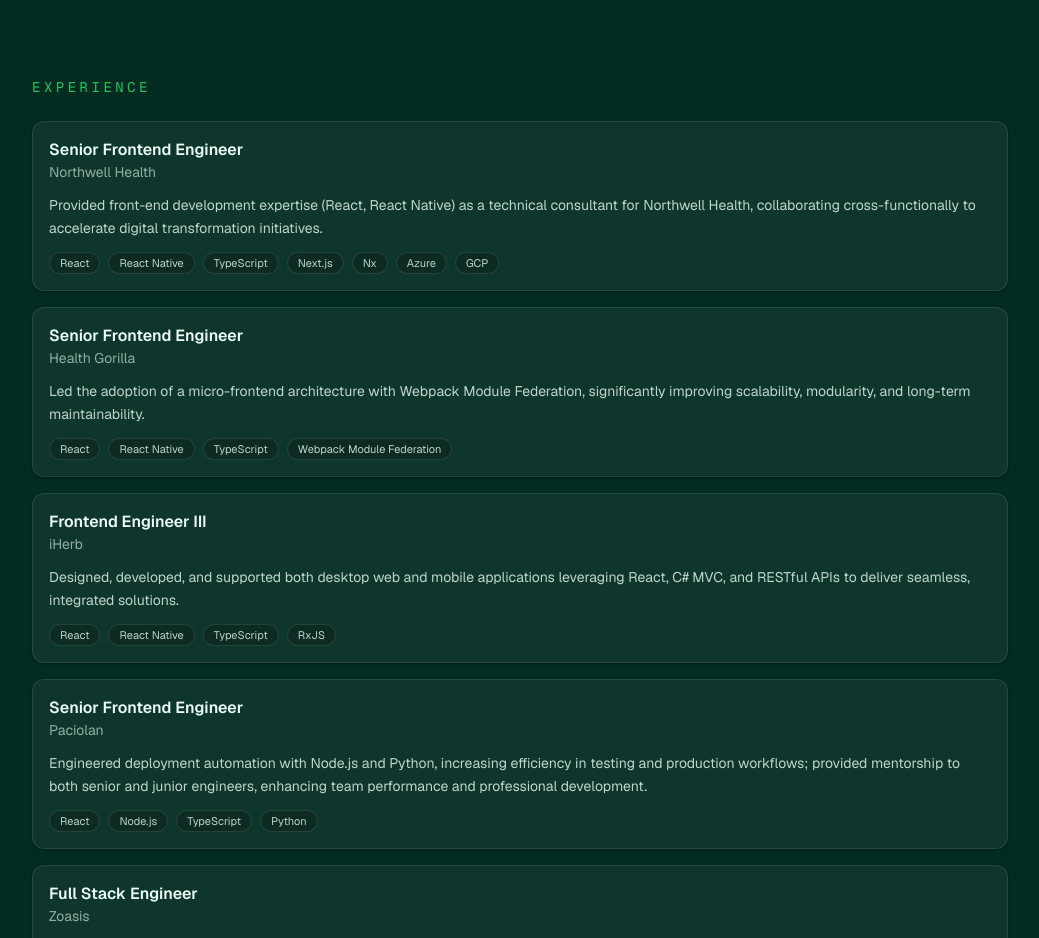
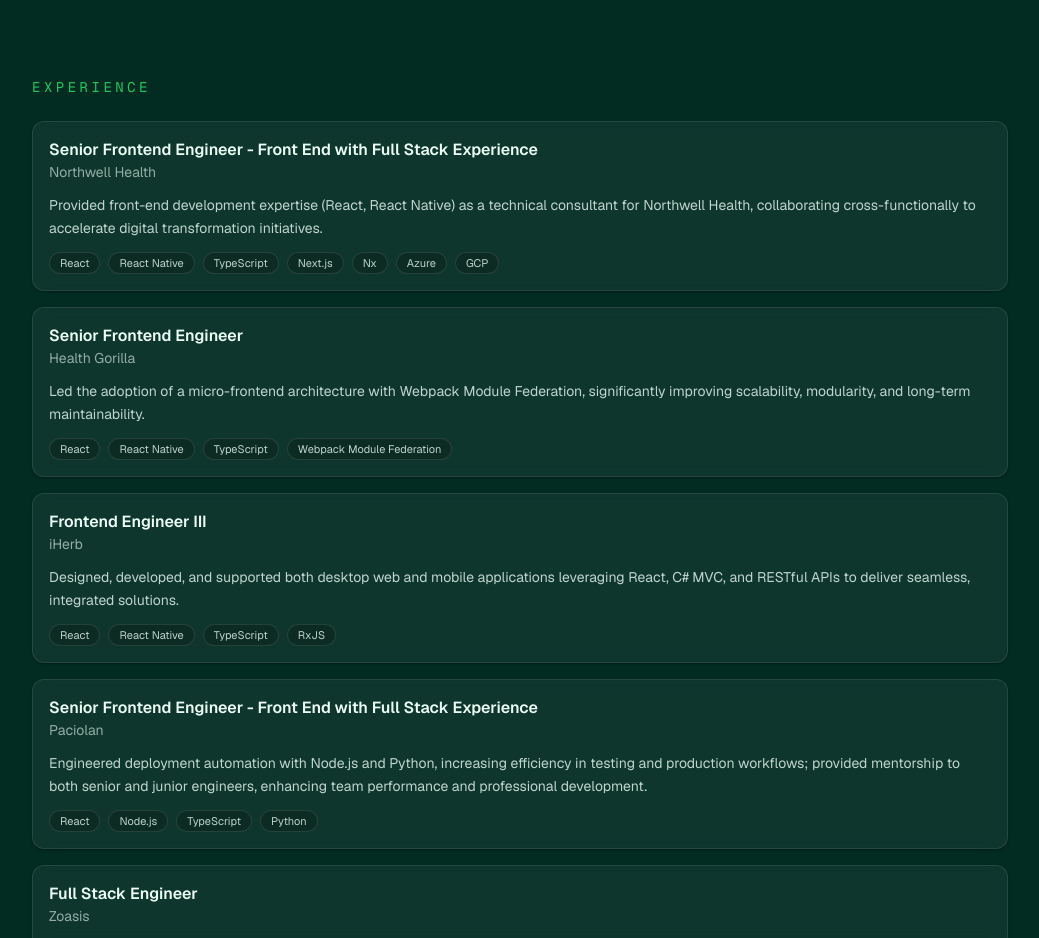
Before and after one commit to michaeldslim/swe-portfolio-railway, a Next.js app: page / in a window 1280 px wide. Shown: the part 1000-1938 px from the top of the page, without its empty margins (120-1159 px from the left). Built offline with nearby package versions, Linux system fonts and the light colour scheme; no server answers.

Commit message:
feat: Update job title to emphasize full stack experience

```diff
--- a/src/app/page.tsx
+++ b/src/app/page.tsx
@@ -19,7 +19,7 @@ const navItems: INavItem[] = [
 const experiences: IExperience[] = [
   {
     id: "exp-1",
-    role: "Senior Frontend Engineer",
+    role: "Senior Frontend Engineer - Front End with Full Stack Experience",
     company: "Northwell Health",
     period: "",
     description:
@@ -46,7 +46,7 @@ const experiences: IExperience[] = [
   },
   {
     id: "exp-4",
-    role: "Senior Frontend Engineer",
+    role: "Senior Frontend Engineer - Front End with Full Stack Experience",
     company: "Paciolan",
     period: "",
     description:
```
